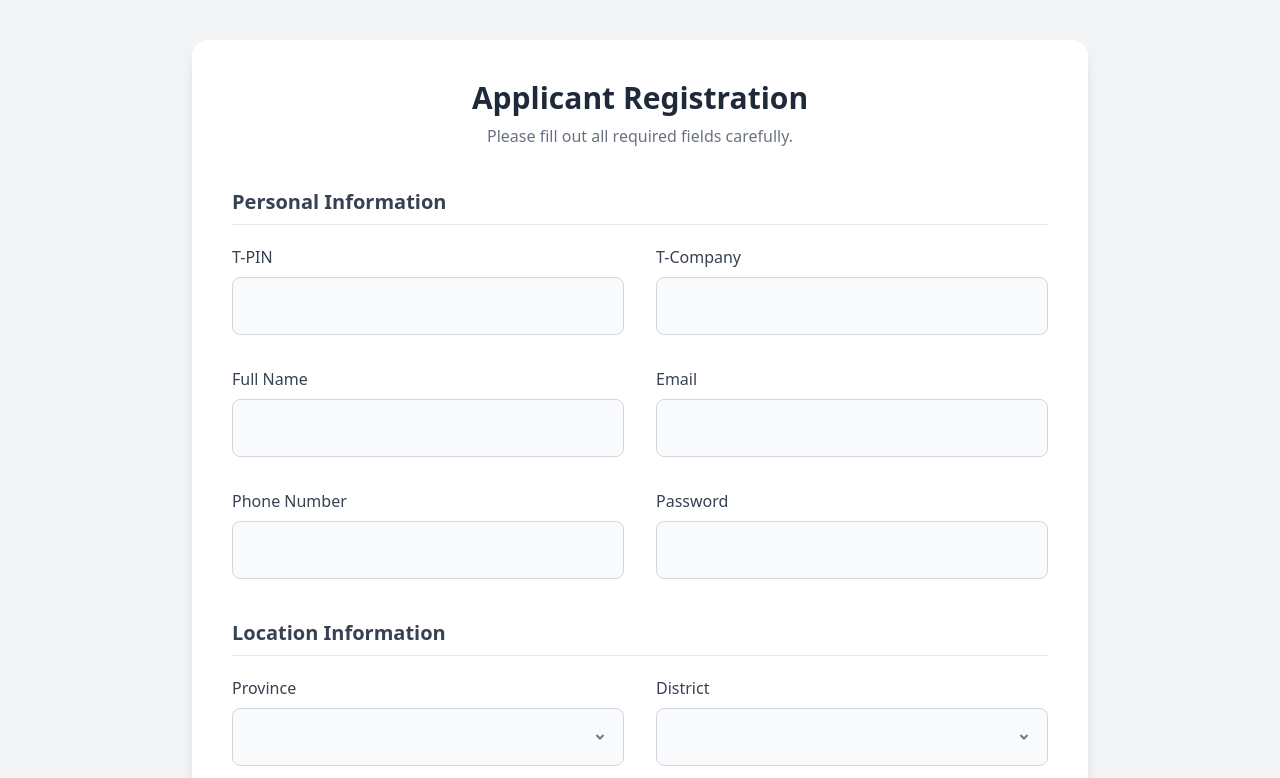
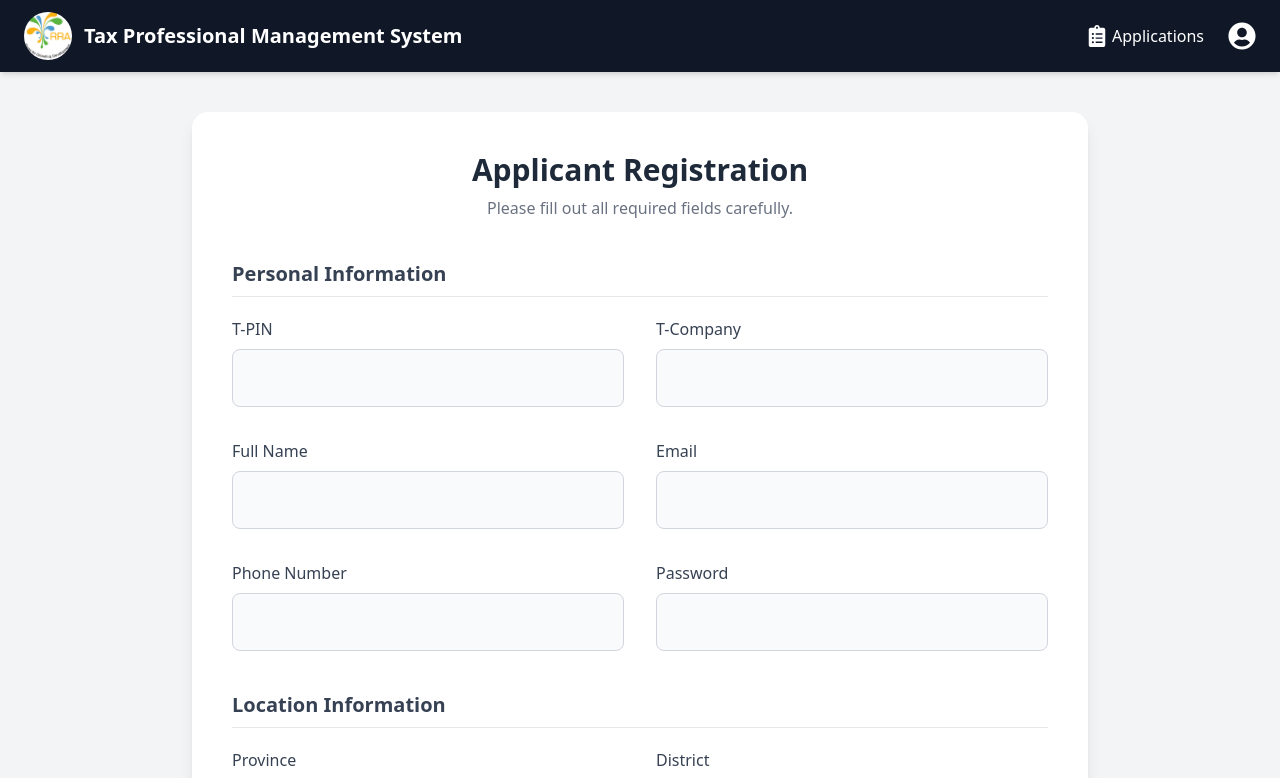
Before and after one commit to kezagiselle/RRA, a React (Vite) app in the folder taxProfessionals/: page / in a window 1280 px wide. Shown: the top 778 px of the page. Built offline with nearby package versions, Linux system fonts and the light colour scheme.

Commit message:
feat: header implementation

```diff
--- a/taxProfessionals/src/App.tsx
+++ b/taxProfessionals/src/App.tsx
@@ -2,6 +2,7 @@ import './App.css'
 import ApplicantPage from './pages/ApplicantPage'
 import { BrowserRouter as Router, Routes, Route } from 'react-router-dom'
 import SuccessfulPage from './pages/SuccessfulPage'
+
 
 function App() {
 
--- a/taxProfessionals/src/pages/ApplicantPage.tsx
+++ b/taxProfessionals/src/pages/ApplicantPage.tsx
@@ -1,70 +1,83 @@
-import React, { useState } from 'react'
-import ApplicantForm from '../components/ApplicantForm'
-import { RiArrowDropDownLine } from "react-icons/ri"
-import { MdCloudUpload } from "react-icons/md"
-import { useNavigate } from 'react-router-dom'
-import Errors from '../components/Errors'
+import React, { useState } from 'react';
+import ApplicantForm from '../components/ApplicantForm';
+import { RiArrowDropDownLine } from "react-icons/ri";
+import { MdCloudUpload } from "react-icons/md";
+import { useNavigate } from 'react-router-dom';
+import Errors from '../components/Errors';
+import Header from './Header';
 
 function ApplicantPage() {
-  const navigate = useNavigate()
+  const navigate = useNavigate();
 
-  const [tpin, setTpin] = useState('')
-  const [tcompany, setTcompany] = useState('')
-  const [fullname, setFullname] = useState('')
-  const [email, setEmail] = useState('')
-  const [phonenumber, setPhoneNumber] = useState('')
-  const [password, setPassword] = useState('')
-  const [province, setProvince] = useState('')
-  const [district, setDistrict] = useState('')
-  const [sector, setSector] = useState('')
-  const [cell, setCell] = useState('')
-  const [village, setVillage] = useState('')
-  const [bachelor, setBachelor] = useState<File | null>(null)
-  const [date, setDate] = useState('')
-  const [status, setStatus] = useState('')
-
-  const [errors, setErrors] = useState<any>({})
+  const [tpin, setTpin] = useState('');
+  const [tcompany, setTcompany] = useState('');
+  const [fullname, setFullname] = useState('');
+  const [email, setEmail] = useState('');
+  const [phonenumber, setPhoneNumber] = useState('');
+  const [password, setPassword] = useState('');
+  const [province, setProvince] = useState('');
+  const [district, setDistrict] = useState('');
+  const [sector, setSector] = useState('');
+  const [cell, setCell] = useState('');
+  const [village, setVillage] = useState('');
+  const [bachelor, setBachelor] = useState<File | null>(null);
+  const [date, setDate] = useState('');
+  const [status, setStatus] = useState('');
+  const [errors, setErrors] = useState<any>({});
 
   const handleSubmit = (e: React.FormEvent<HTMLFormElement>) => {
-    e.preventDefault()
+    e.preventDefault();
+    const formErrors: any = {};
 
-    const formErrors: any = {}
+    if (!tpin.trim()) formErrors.tpin = "TPIN is required";
+    if (!tcompany.trim()) formErrors.tcompany = "Company name is required";
+    if (!fullname.trim()) formErrors.fullname = "Full name is required";
+    if (!email.trim()) formErrors.email = "Email is required";
+    else if (!/^[^\s@]+@[^\s@]+\.[^\s@]+$/.test(email)) formErrors.email = "Email is invalid";
+    if (!phonenumber.trim()) formErrors.phonenumber = "Phone number is required";
+    else if (!/^\+?\d{8,15}$/.test(phonenumber)) formErrors.phonenumber = "Phone number is invalid";
+    if (!password) formErrors.password = "Password is required";
+    else if (password.length < 6) formErrors.password = "Password must be at least 6 characters";
+    if (!province) formErrors.province = "Province is required";
+    if (!district) formErrors.district = "District is required";
+    if (!sector) formErrors.sector = "Sector is required";
+    if (!cell) formErrors.cell = "Cell is required";
+    if (!village) formErrors.village = "Village is required";
+    if (!bachelor) formErrors.bachelor = "Please upload your Bachelor Degree";
+    if (!date) formErrors.date = "Date is required";
+    if (!status) formErrors.status = "Status is required";
 
-    if (!tpin.trim()) formErrors.tpin = "TPIN is required"
-    if (!tcompany.trim()) formErrors.tcompany = "Company name is required"
-    if (!fullname.trim()) formErrors.fullname = "Full name is required"
-    if (!email.trim()) formErrors.email = "Email is required"
-    else if (!/^[^\s@]+@[^\s@]+\.[^\s@]+$/.test(email)) formErrors.email = "Email is invalid"
-    if (!phonenumber.trim()) formErrors.phonenumber = "Phone number is required"
-    else if (!/^\+?\d{8,15}$/.test(phonenumber)) formErrors.phonenumber = "Phone number is invalid"
-    if (!password) formErrors.password = "Password is required"
-    else if (password.length < 6) formErrors.password = "Password must be at least 6 characters"
-    if (!province) formErrors.province = "Province is required"
-    if (!district) formErrors.district = "District is required"
-    if (!sector) formErrors.sector = "Sector is required"
-    if (!cell) formErrors.cell = "Cell is required"
-    if (!village) formErrors.village = "Village is required"
-    if (!bachelor) formErrors.bachelor = "Please upload your Bachelor Degree"
-    if (!date) formErrors.date = "Date is required"
-    if (!status) formErrors.status = "Status is required"
-
-    setErrors(formErrors)
+    setErrors(formErrors);
 
     if (Object.keys(formErrors).length === 0) {
-      navigate("/success")
+      navigate("/success");
     }
-  }
-
+  };
 
   const renderField = (input: React.ReactNode, errorKey: string) => (
-    <div>
+    <div className="flex flex-col">
       <Errors message={errors[errorKey]} />
       {input}
     </div>
-  )
+  );
 
   return (
-    <div className="min-h-screen bg-gray-100 py-10 px-4 sm:px-6 lg:px-8">
+    <div className="min-h-screen bg-gray-100">
+
+      <div className="sticky top-0 z-50">
+        <Header
+          isLoggedIn={true}
+          isLoginPage={false}
+          username="John Doe"
+          userRole="USER"
+          handleLogout={() => console.log("Logout")}
+          handleApplicationsClick={() => console.log("Applications")}
+          handleViewOfficers={() => console.log("Officers")}
+        />
+      </div>
+
+
+      <div className="py-10 px-4 sm:px-6 lg:px-8">
         <div className="max-w-4xl mx-auto">
           <div className="bg-white shadow-lg rounded-2xl p-10">
             <div className="text-center mb-10">
@@ -72,10 +85,12 @@ function ApplicantPage() {
               <p className="text-gray-500">Please fill out all required fields carefully.</p>
             </div>
 
-          <form onSubmit={handleSubmit}>
+            <form onSubmit={handleSubmit} className="space-y-10">
 
-            <section className="mb-10">
-              <h2 className="text-xl font-bold text-gray-700 mb-5 border-b border-gray-200 pb-2">Personal Information</h2>
+              <section>
+                <h2 className="text-xl font-bold text-gray-700 mb-5 border-b border-gray-200 pb-2">
+                  Personal Information
+                </h2>
                 <div className="grid grid-cols-1 md:grid-cols-2 gap-8">
                   {renderField(<ApplicantForm label="T-PIN" value={tpin} onChange={(e) => setTpin(e.target.value)} />, 'tpin')}
                   {renderField(<ApplicantForm label="T-Company" value={tcompany} onChange={(e) => setTcompany(e.target.value)} />, 'tcompany')}
@@ -87,8 +102,10 @@ function ApplicantPage() {
               </section>
 
 
-            <section className="mb-10">
-              <h2 className="text-xl font-bold text-gray-700 mb-5 border-b border-gray-200 pb-2">Location Information</h2>
+              <section>
+                <h2 className="text-xl font-bold text-gray-700 mb-5 border-b border-gray-200 pb-2">
+                  Location Information
+                </h2>
                 <div className="grid grid-cols-1 md:grid-cols-2 gap-8">
                   {renderField(<ApplicantForm label="Province" icon={<RiArrowDropDownLine />} value={province} onChange={(e) => setProvince(e.target.value)} />, 'province')}
                   {renderField(<ApplicantForm label="District" icon={<RiArrowDropDownLine />} value={district} onChange={(e) => setDistrict(e.target.value)} />, 'district')}
@@ -100,20 +117,21 @@ function ApplicantPage() {
 
 
               <section>
-              <h2 className="text-xl font-bold text-gray-700 mb-5 border-b border-gray-200 pb-2">Education & Other Information</h2>
+                <h2 className="text-xl font-bold text-gray-700 mb-5 border-b border-gray-200 pb-2">
+                  Education & Other Information
+                </h2>
                 <div className="grid grid-cols-1 md:grid-cols-2 gap-8">
                   {renderField(
                     <ApplicantForm
                       label={<span className="flex items-center gap-2"><MdCloudUpload className="text-blue-500 text-2xl" /> Bachelor Degree (Upload)</span>}
                       type="file"
                       onChange={(e) => {
-                      const files = e.target.files
-                      if (files && files.length > 0) setBachelor(files[0])
+                        const files = e.target.files;
+                        if (files && files.length > 0) setBachelor(files[0]);
                       }}
                     />,
                     'bachelor'
                   )}
-
                   {renderField(<ApplicantForm label="Date" type="date" value={date} onChange={(e) => setDate(e.target.value)} />, 'date')}
                   {renderField(<ApplicantForm label="Status" icon={<RiArrowDropDownLine />} value={status} onChange={(e) => setStatus(e.target.value)} />, 'status')}
                 </div>
@@ -121,7 +139,7 @@ function ApplicantPage() {
 
 
               <div className="mt-12 flex justify-center">
-              <button className="w-full md:w-1/2 py-4 text-lg font-semibold bg-blue-300 text-white rounded-full hover:bg-blue-500 transition duration-200 shadow-md">
+                <button className="w-full md:w-1/2 py-4 text-lg font-semibold bg-blue-500 text-white rounded-full hover:bg-blue-600 transition duration-200 shadow-md">
                   Apply Now
                 </button>
               </div>
@@ -129,7 +147,8 @@ function ApplicantPage() {
           </div>
         </div>
       </div>
+    </div>
   )
 }
 
-export default ApplicantPage
+export default ApplicantPage;
--- /dev/null
+++ b/taxProfessionals/src/pages/Header.tsx
@@ -0,0 +1,94 @@
+import React, { useState } from "react";
+import { FaClipboardList, FaUsers, FaUserCircle, FaSignOutAlt } from "react-icons/fa";
+import Logo from "../imgs/RRA-log.png";
+
+
+interface HeaderProps {
+  isLoggedIn: boolean;
+  isLoginPage: boolean;
+  username: string;
+  userRole: "ADMIN" | "OFFICER" | "USER";
+  handleLogout: () => void;
+  handleApplicationsClick: () => void;
+  handleViewOfficers: () => void;
+}
+
+const Header: React.FC<HeaderProps> = ({
+  isLoggedIn,
+  isLoginPage,
+  username,
+  userRole,
+  handleLogout,
+  handleApplicationsClick,
+  handleViewOfficers,
+}) => {
+  const [showDropdown, setShowDropdown] = useState(false);
+
+  return (
+    <header className="bg-gray-900 text-white shadow-md">
+      <div className="container mx-auto flex justify-between items-center px-6 py-3">
+        <div className="flex items-center space-x-3">
+          <img
+            src={Logo}
+            alt="logo"
+            className="w-12 h-12 rounded-full object-cover"
+          />
+          <span className="font-bold text-lg md:text-xl">Tax Professional Management System</span>
+        </div>
+
+
+        {isLoggedIn && !isLoginPage && (
+          <div className="flex items-center space-x-6">
+
+            <div
+              onClick={handleApplicationsClick}
+              className="flex items-center space-x-1 cursor-pointer hover:text-blue-400 transition"
+            >
+              <FaClipboardList size={22} />
+              <span className="hidden md:inline">Applications</span>
+            </div>
+
+
+            {userRole === "ADMIN" && (
+              <div
+                onClick={handleViewOfficers}
+                className="flex items-center space-x-1 cursor-pointer hover:text-blue-400 transition"
+              >
+                <FaUsers size={22} />
+                <span className="hidden md:inline">Officers</span>
+              </div>
+            )}
+
+
+            <div className="relative">
+              <div
+                onClick={() => setShowDropdown(!showDropdown)}
+                className="cursor-pointer hover:text-blue-400 transition"
+              >
+                <FaUserCircle size={28} />
+              </div>
+
+              {showDropdown && (
+                <div className="absolute right-0 mt-2 w-48 bg-white text-gray-800 rounded-lg shadow-lg z-50">
+                  <div className="px-4 py-2 border-b border-gray-200">
+                    <p className="font-semibold">{username}</p>
+                    <p className="text-sm text-gray-500">{userRole}</p>
+                  </div>
+                  <button
+                    onClick={handleLogout}
+                    className="flex items-center w-full px-4 py-2 text-red-600 hover:bg-gray-100 rounded-b-lg transition"
+                  >
+                    <FaSignOutAlt className="mr-2" />
+                    Logout
+                  </button>
+                </div>
+              )}
+            </div>
+          </div>
+        )}
+      </div>
+    </header>
+  );
+};
+
+export default Header;
```
Also changed, not shown: taxProfessionals/src/pages/ApplicantDashboard.tsx (added, +11 -0 lines). Lines whose indentation alone changed are shown as unchanged.
